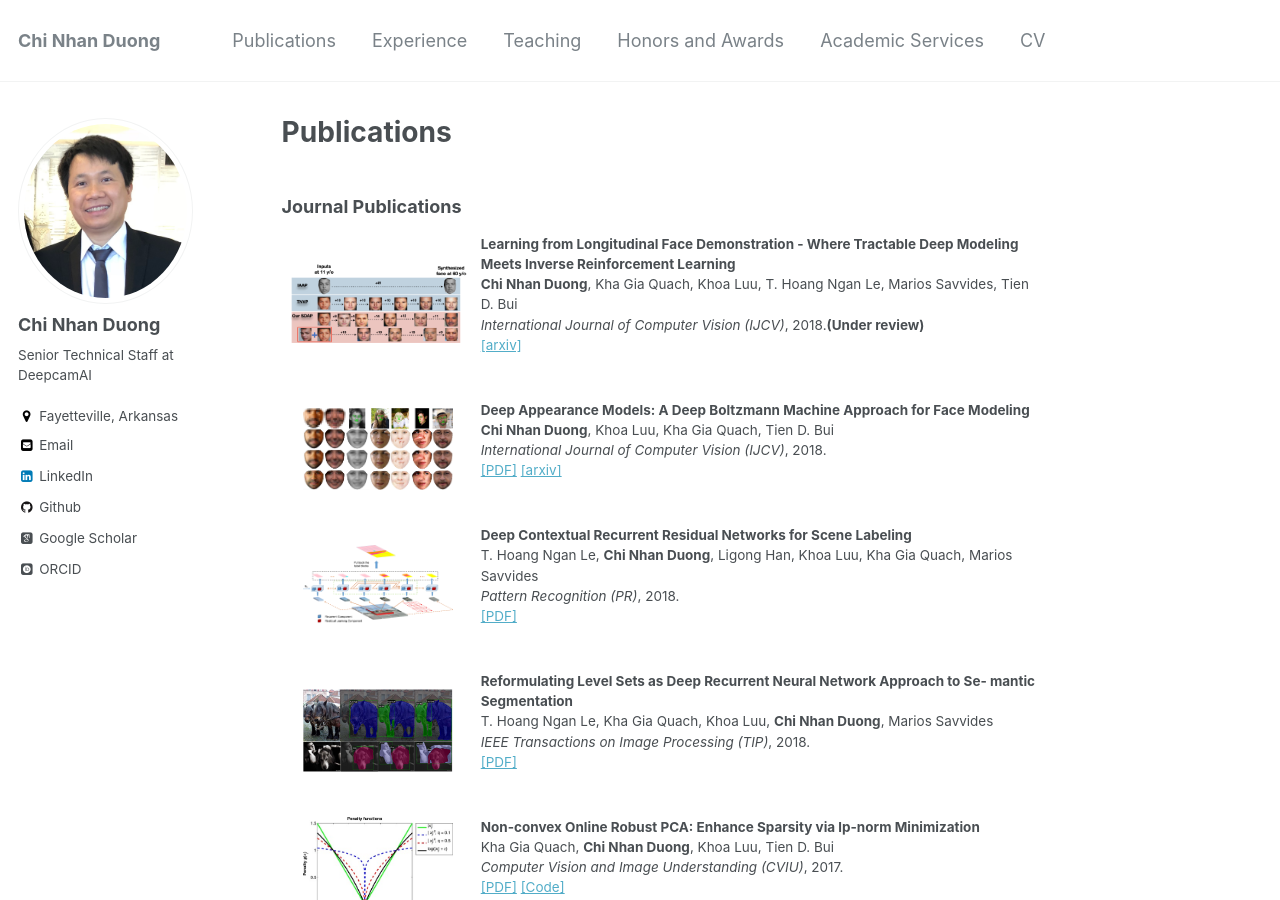
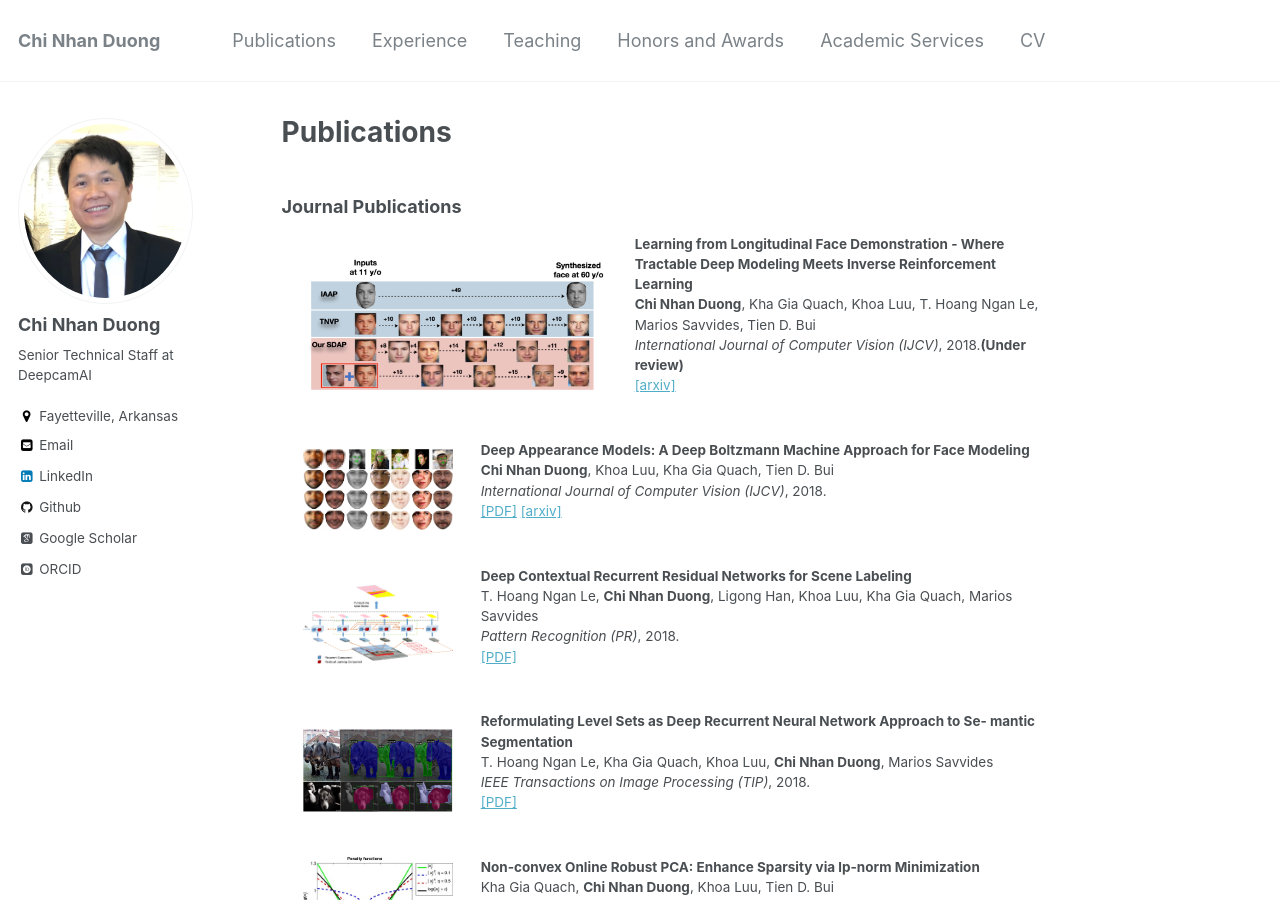
Before and after one commit to dcnhan/dcnhan.github.io, a Jekyll site: the page built from _pages/publications.md, in a window 1280 px wide and 900 px high. Built offline with Jekyll 4.4.1, drawn with Linux system fonts in a browser that asks for light colours; some web fonts are replaced.

Commit message:
Build website

```diff
--- a/_pages/publications.md
+++ b/_pages/publications.md
@@ -7,8 +7,8 @@ author_profile: true
 ### Journal Publications
 
 <table width="1200" align="center" border="0">
-	<td width="25%" valign="top" align="center"><img src="/images/featured_SDAP.png" alt="thumbnail" width="360" height="200" style="border-style: none"></td>
-	<td width="75%" valign="top">
+	<td width="45%" valign="top" align="center"><img src="/images/featured_SDAP.png" alt="thumbnail" width="300" height="240" style="border-style: none"></td>
+	<td width="55%" valign="top">
 	<p><heading><strong>Learning from Longitudinal Face Demonstration - Where Tractable Deep Modeling Meets Inverse Reinforcement Learning</strong></heading><br>
 	<strong> Chi Nhan Duong</strong>, Kha Gia Quach, Khoa Luu, T. Hoang Ngan Le, Marios Savvides, Tien D. Bui<br>
 	<em>International Journal of Computer Vision (IJCV)</em>, 2018.<b>(Under review)</b><br>
```
